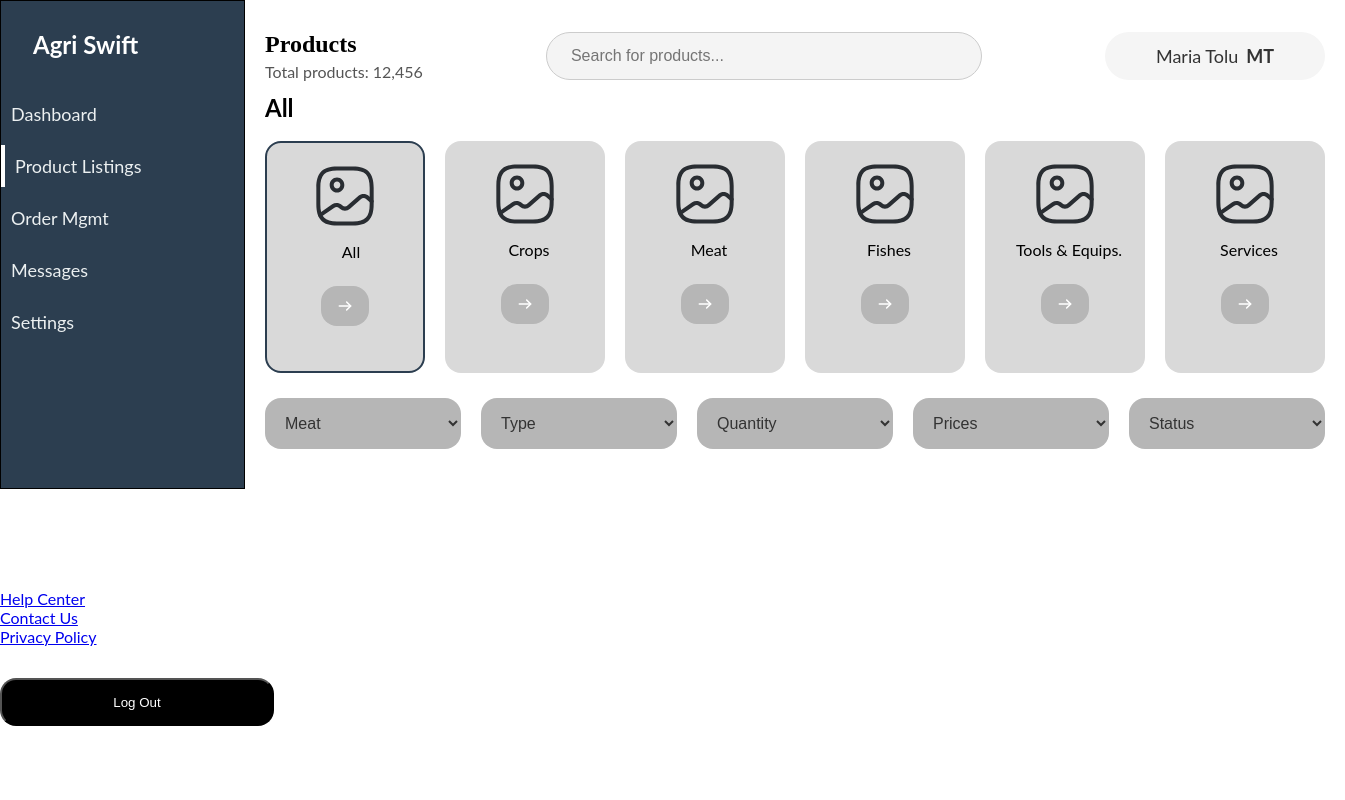
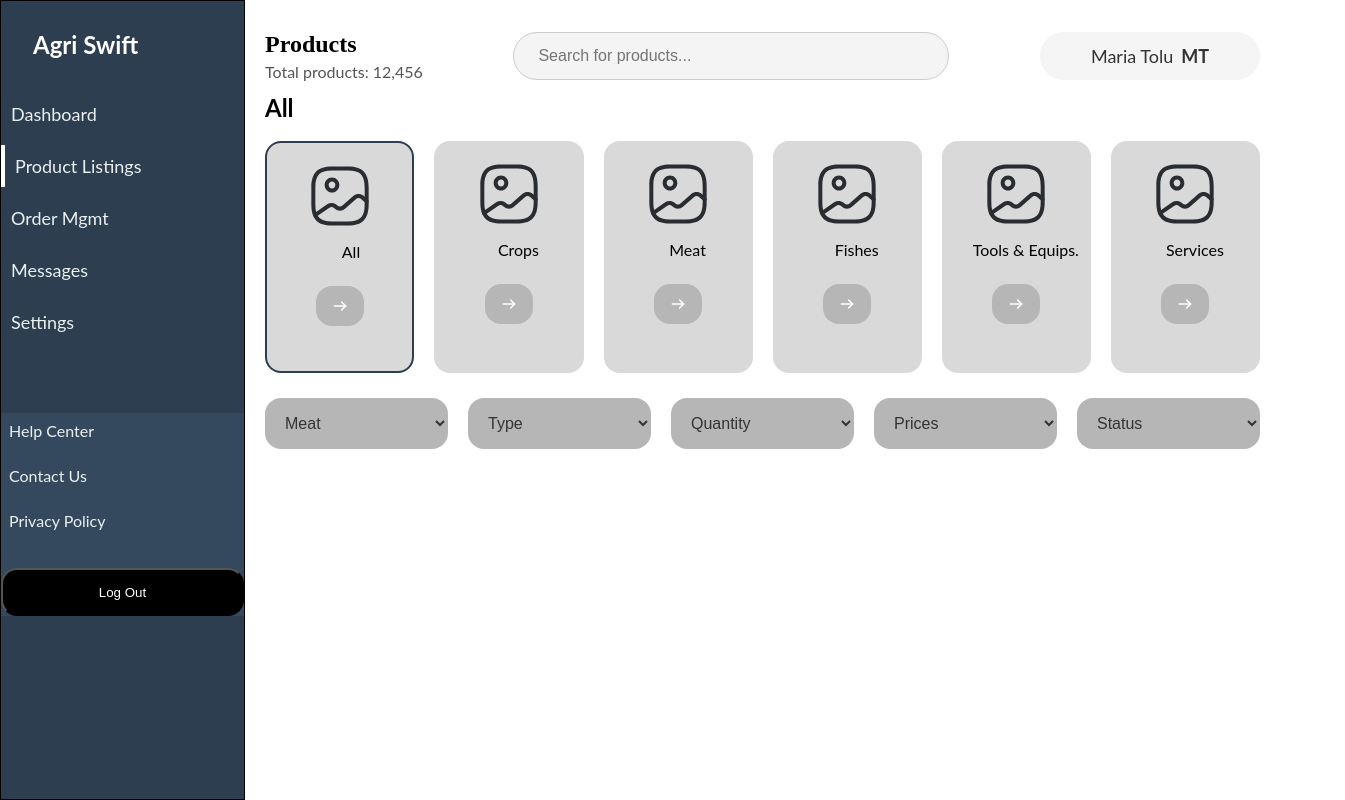
Before and after one commit to temidayobelloh/Agri_Swift, a React (Create React App) app: page /product-listings in a window 1280 px wide. Shown: the whole page, 1345 px wide, since content can reach past the window. Built offline with nearby package versions, Linux system fonts and the light colour scheme.

Commit message:
worked on the footer component

```diff
--- a/src/App.css
+++ b/src/App.css
@@ -1,15 +1,21 @@
+/* Reset default styles */
 * {
   margin: 0;
   padding: 0;
   box-sizing: border-box;
 }
 
+/* Import Google Fonts */
 @import url('https://fonts.googleapis.com/css2?family=Lato:ital,wght@0,100;0,300;0,400;0,700;0,900;1,100;1,300;1,400;1,700;1,900&family=Open+Sans:ital,wght@0,300..800;1,300..800&family=Poppins:ital,wght@0,100;0,200;0,300;0,400;0,500;0,600;0,700;0,800;0,900;1,100;1,200;1,300;1,400;1,500;1,600;1,700;1,800;1,900&family=Roboto:ital,wght@0,100;0,300;0,400;0,500;0,700;0,900;1,100;1,300;1,400;1,500;1,700;1,900&display=swap');
 
+/* Body styles */
 body {
   font-family: "Lato", sans-serif;
+  margin: 0;
+  overflow-x: hidden; /* Hide horizontal scrollbar */
 }
 
+/* Logo styles */
 .logo {
   width: 105px;
   height: 56px;
@@ -19,20 +25,24 @@ body {
   margin-left: 32px;
 }
 
+/* Container styles */
 .container {
   display: flex;
 }
 
+/* Sidebar styles */
 .sidebar {
-  flex: 0 0 245px; /* Fixed width for the sidebar */
+  flex: 0 0 245px;
   border: 1px solid black;
-  background-color: #34495e; /* Professional background color */
+  background-color: #34495e;
   color: white;
   padding: 16px 0px 0px 0px;
+  height: 100vh; /* Set sidebar height to full viewport height */
+  overflow-y: auto; /* Enable vertical scrolling if content exceeds height */
 }
 
 .sidebar:hover {
-  background-color: #2c3e50; /* Change background color on hover */
+  background-color: #2c3e50;
 }
 
 .sidebar h2 {
@@ -49,6 +59,7 @@ body {
 
 .sidebar li {
   margin-bottom: 10px;
+
 }
 
 .sidebar a {
@@ -62,62 +73,67 @@ body {
 
 .sidebar a:hover {
   background-color: #2c3e50;
-  border-left: 4px solid #ffffff; /* Add border on hover */
+  border-left: 4px solid #ffffff;
 }
 
 .sidebar a.active {
   background-color: #2c3e50;
-  border-left: 4px solid #ffffff; /* Active link styling */
+  border-left: 4px solid #ffffff;
 }
 
+/* Content styles */
 .content {
-  flex: 1; /* Let the content occupy remaining space */
+  flex: 1;
   padding: 20px;
+  overflow-y: auto; /* Enable vertical scrolling if content exceeds height */
 }
 
+/* Dashboard footer styles */
 .dashboard-footer-container {
-  margin-top: 100px; /* Fixed margin top */
+  background-color: #34495e;
+  color: white;
+  text-align: left;
+  margin-top: 70px;
 }
 
 .dashboard-footer-container ul {
   list-style: none;
+  padding: 0;
+  margin-left: 0;
+}
+
+.dashboard-footer-container ul li {
+  margin-bottom: 10px;
+  margin-left: 0;
+
+}
+
+.dashboard-footer-container ul li a {
+  text-decoration: none;
+  color: #ecf0f1;
+  font-size: 16px;
+  display: block;
+  padding: 8px;
+  transition: all 0.3s ease;
+}
+
+.dashboard-footer-container ul li a:hover {
+  background-color: #2c3e50;
 }
 
 .log-out-button {
-  width: 274px; /* Adjusted width */
+  width: 100%;
   height: 48px;
   text-align: center;
   color: white;
-  background-color: black; /* Professional background color */
-  padding: 12px 16px; /* Changed from comma separated to space separated */
+  background-color: black;
+  padding: 12px 16px;
   border-radius: 16px;
-  margin-top: 32px;
-  margin-bottom: 43px;
-  transition: background-color 0.3s, transform 0.3s; /* Smooth transition */
+  margin-top: 20px;
+  transition: background-color 0.3s, transform 0.3s;
 }
 
 .log-out-button:hover {
-  background-color: #2c3e50; /* Change background color on hover */
-  transform: translateY(-5px); /* Move button up on hover */
+  background-color: #2c3e50;
+  transform: translateY(-5px);
 }
-
-/* Responsive Layout */
-@media only screen and (max-width: 768px) {
-  .container {
-    flex-direction: column; /* Change to column layout on small screens */
-  }
-
-  .sidebar {
-    flex: 0 0 auto; /* Allow sidebar to shrink */
-    width: 100%; /* Sidebar takes full width */
-    margin-bottom: 20px; /* Add space between sidebar and content */
-  }
-
-  .sidebar.show {
-    opacity: 1;
-  }
-
-  .content {
-    flex: 1;
-  }
-}
--- a/src/App.js
+++ b/src/App.js
@@ -1,17 +1,19 @@
-import { BrowserRouter as Router, Route, NavLink, Routes, Redirect } from 'react-router-dom';
+import { BrowserRouter as Router, Route, NavLink, Routes, Link } from 'react-router-dom';
 import SignInPage from './Components/Pages/SignIn/sign-in';
 import Dashboard from './Components/Pages/Dashboard/dashboard';
 import ProductListing from './Components/Pages/Product_Listing/product-listing';
 import CropManagement from './Components/Pages/CropManagement/crop-management';
 import Messages from './Components/Pages/Messages/messages';
 import Settings from './Components/Pages/Settings/settings';
-import Notifications from './Components/Pages/Notification/notification';
-import DashboardFooter from './Components/Dashboard-Footer/dashboard-footer';
 import './App.css';
 import SignUp from './Components/Pages/SignUp/sign-up';
 import WorkDetails from './Components/Pages/WorkDetails/work-details';
 
 const App = () => {
+  const handleLogout = () => {
+    // Logout logic here
+  };
+
   return (
     <Router>
       <div className="container">
@@ -34,6 +36,20 @@ const App = () => {
               <NavLink to="/settings" activeClassName="active">Settings</NavLink>
             </li>
           </ul>
+          <div className='dashboard-footer-container'>
+            <ul>
+              <li>
+                <Link to="/help-center">Help Center</Link>
+              </li>
+              <li>
+                <Link to="/contact-us">Contact Us</Link>
+              </li>
+              <li>
+                <Link to="/privacy-policy">Privacy Policy</Link>
+              </li>
+            </ul>
+            <button className='log-out-button' onClick={handleLogout}> Log Out</button>
+          </div>
         </div>
         <div className="content">
           <Routes>
@@ -49,7 +65,6 @@ const App = () => {
           </Routes>
         </div>
       </div>
-      <DashboardFooter />
     </Router>
   );
 };
```
